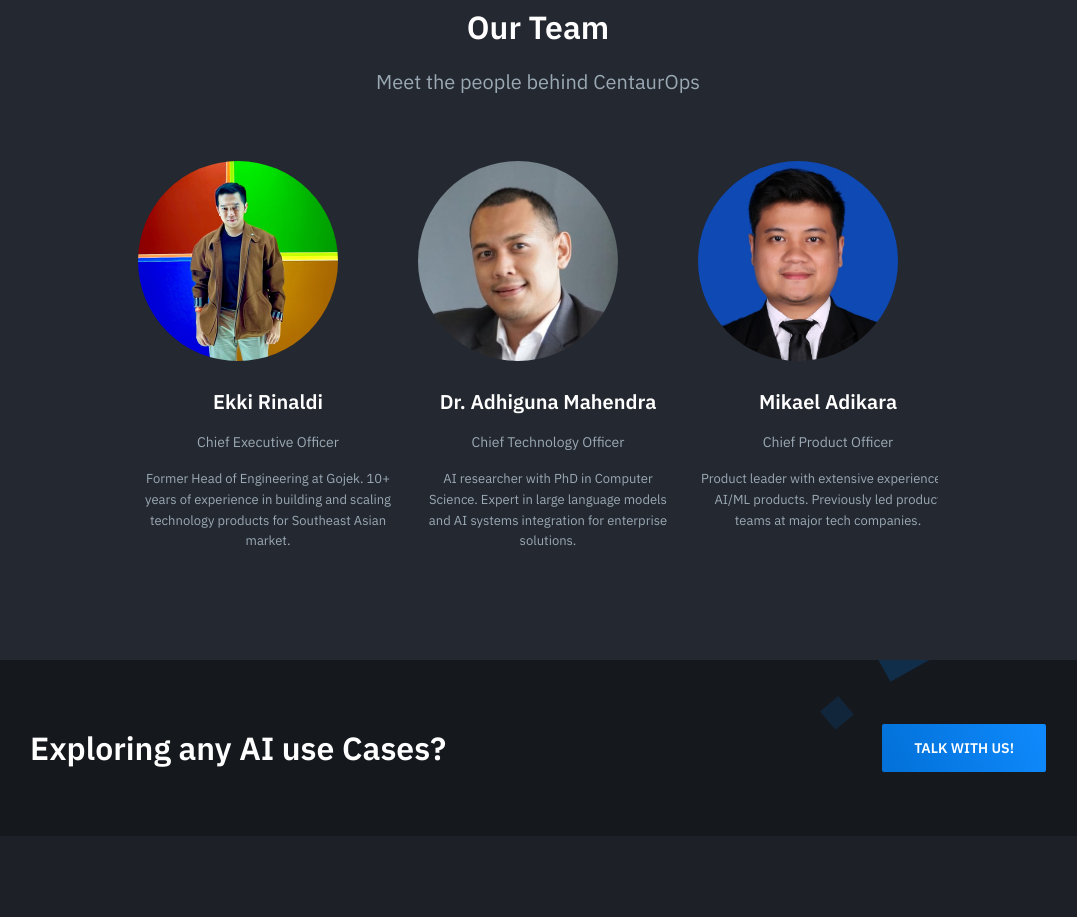
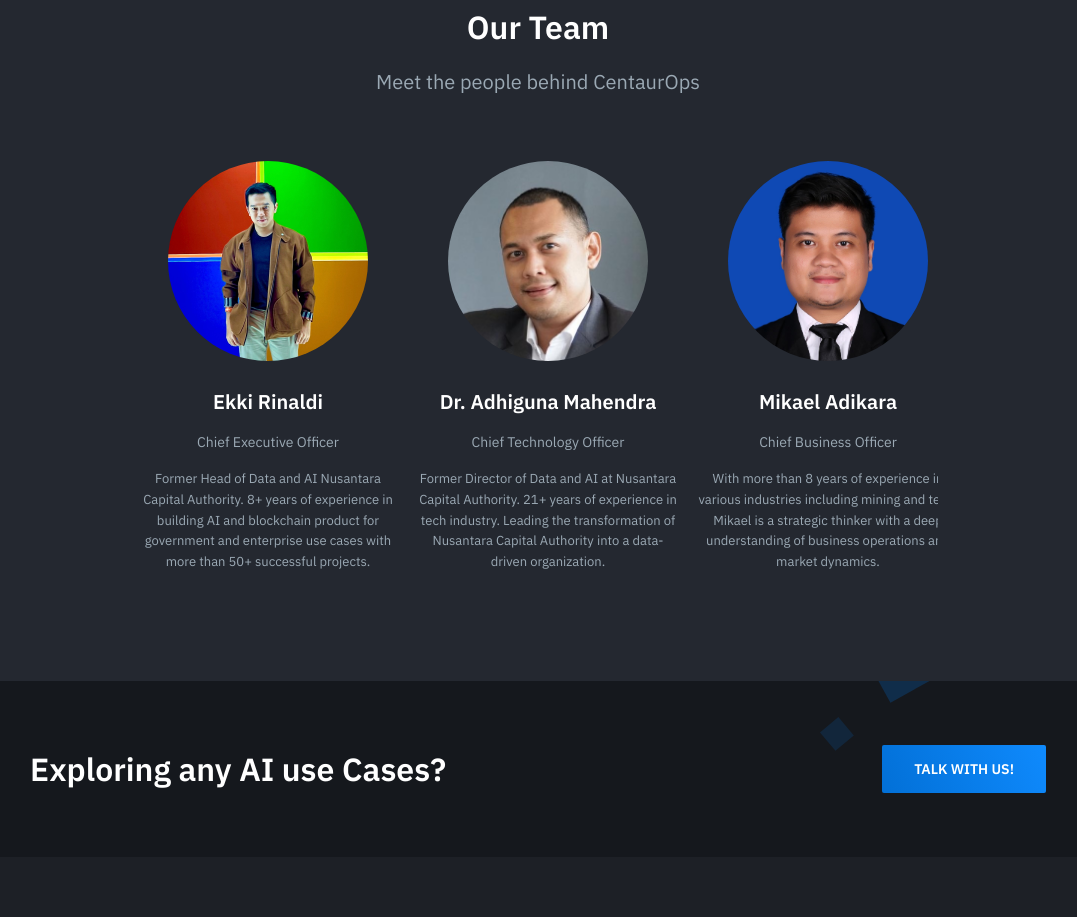
Before and after one commit to ekkirinaldi/landing-page-centaurops, a website: page index.html in a window 1280 px wide. Shown: the part 2481-3398 px from the top of the page, without its empty margins (102-1179 px from the left). Drawn offline with nearby package versions, Linux system fonts and the light colour scheme.

Commit message:
add team and make the photo centered

```diff
--- a/index.html
+++ b/index.html
@@ -131,31 +131,31 @@
                         </div>
                         <div class="team-members" style="display: flex; justify-content: space-between; gap: 20px; margin-top: 48px; flex-wrap: nowrap; overflow-x: auto; padding-bottom: 20px;">
                             <!-- Team Member 1 -->
-                            <div class="team-member text-center" style="flex: 0 0 calc(33.33% - 14px); min-width: 260px;">
-                                <div style="margin-bottom: 24px;">
-                                    <img src="dist/images/ekki-rinaldi.jpeg" alt="Ekki Rinaldi" style="width: 200px; height: 200px; border-radius: 50%; object-fit: cover;">
+                            <div class="team-member text-center" style="flex: 0 0 calc(33.33% - 14px); min-width: 260px; display: flex; flex-direction: column; align-items: center;">
+                                <div style="margin-bottom: 24px; display: flex; justify-content: center;">
+                                    <img src="dist/images/ekki-rinaldi.jpeg" alt="Ekki Rinaldi" style="width: 200px; height: 200px; border-radius: 50%; object-fit: cover; object-position: center 20%;">
                                 </div>
                                 <h4 class="team-member-name" style="color: white; font-size: 20px; margin: 0;">Ekki Rinaldi</h4>
                                 <p class="team-member-role" style="color: #9BA9B4; margin-top: 8px; margin-bottom: 12px; font-size: 14px;">Chief Executive Officer</p>
-                                <p class="team-member-description" style="color: #9BA9B4; font-size: 13px; line-height: 1.6; margin: 0 auto;">Former Head of Engineering at Gojek. 10+ years of experience in building and scaling technology products for Southeast Asian market.</p>
+                                <p class="team-member-description" style="color: #9BA9B4; font-size: 13px; line-height: 1.6; margin: 0 auto; text-align: center;">Former Head of Data and AI Nusantara Capital Authority. 8+ years of experience in building AI and blockchain product for government and enterprise use cases with more than 50+ successful projects.</p>
                             </div>
                             <!-- Team Member 2 -->
-                            <div class="team-member text-center" style="flex: 0 0 calc(33.33% - 14px); min-width: 260px;">
-                                <div style="margin-bottom: 24px;">
-                                    <img src="dist/images/adhiguna-mahendra.jpeg" alt="Dr. Adhiguna Mahendra" style="width: 200px; height: 200px; border-radius: 50%; object-fit: cover;">
+                            <div class="team-member text-center" style="flex: 0 0 calc(33.33% - 14px); min-width: 260px; display: flex; flex-direction: column; align-items: center;">
+                                <div style="margin-bottom: 24px; display: flex; justify-content: center;">
+                                    <img src="dist/images/adhiguna-mahendra.jpeg" alt="Dr. Adhiguna Mahendra" style="width: 200px; height: 200px; border-radius: 50%; object-fit: cover; object-position: center 30%;">
                                 </div>
                                 <h4 class="team-member-name" style="color: white; font-size: 20px; margin: 0;">Dr. Adhiguna Mahendra</h4>
                                 <p class="team-member-role" style="color: #9BA9B4; margin-top: 8px; margin-bottom: 12px; font-size: 14px;">Chief Technology Officer</p>
-                                <p class="team-member-description" style="color: #9BA9B4; font-size: 13px; line-height: 1.6; margin: 0 auto;">AI researcher with PhD in Computer Science. Expert in large language models and AI systems integration for enterprise solutions.</p>
+                                <p class="team-member-description" style="color: #9BA9B4; font-size: 13px; line-height: 1.6; margin: 0 auto; text-align: center;">Former Director of Data and AI at Nusantara Capital Authority. 21+ years of experience in tech industry. Leading the transformation of Nusantara Capital Authority into a data-driven organization.</p>
                             </div>
                             <!-- Team Member 3 -->
-                            <div class="team-member text-center" style="flex: 0 0 calc(33.33% - 14px); min-width: 260px;">
-                                <div style="margin-bottom: 24px;">
-                                    <img src="dist/images/mikael-adikara.jpeg" alt="Mikael Adikara" style="width: 200px; height: 200px; border-radius: 50%; object-fit: cover;">
+                            <div class="team-member text-center" style="flex: 0 0 calc(33.33% - 14px); min-width: 260px; display: flex; flex-direction: column; align-items: center;">
+                                <div style="margin-bottom: 24px; display: flex; justify-content: center;">
+                                    <img src="dist/images/mikael-adikara.jpeg" alt="Mikael Adikara" style="width: 200px; height: 200px; border-radius: 50%; object-fit: cover; object-position: center 20%;">
                                 </div>
                                 <h4 class="team-member-name" style="color: white; font-size: 20px; margin: 0;">Mikael Adikara</h4>
-                                <p class="team-member-role" style="color: #9BA9B4; margin-top: 8px; margin-bottom: 12px; font-size: 14px;">Chief Product Officer</p>
-                                <p class="team-member-description" style="color: #9BA9B4; font-size: 13px; line-height: 1.6; margin: 0 auto;">Product leader with extensive experience in AI/ML products. Previously led product teams at major tech companies.</p>
+                                <p class="team-member-role" style="color: #9BA9B4; margin-top: 8px; margin-bottom: 12px; font-size: 14px;">Chief Business Officer</p>
+                                <p class="team-member-description" style="color: #9BA9B4; font-size: 13px; line-height: 1.6; margin: 0 auto; text-align: center;">With more than 8 years of experience in various industries including mining and tech, Mikael is a strategic thinker with a deep understanding of business operations and market dynamics.</p>
                             </div>
                         </div>
                     </div>
```
